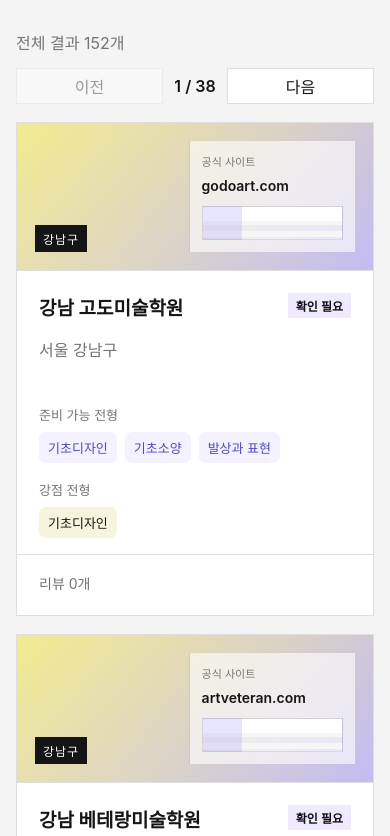
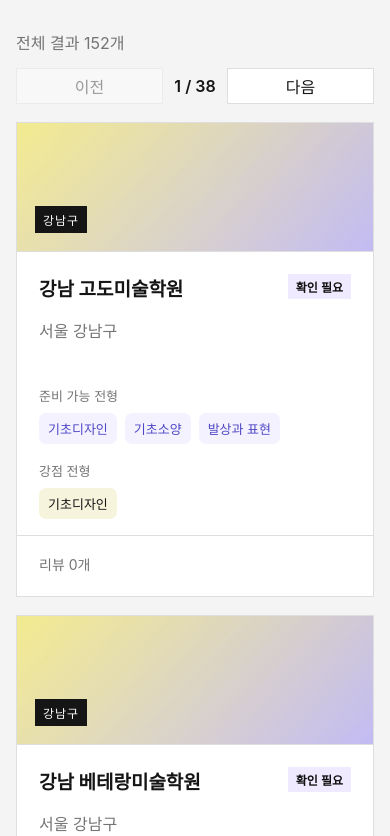
Before and after one commit to lovewithbona/midaeium, a React (Vite) app: page /#/ in a window 390 px wide. Shown: the part 888-1724 px from the top of the page. Built offline with nearby package versions, Linux system fonts and the light colour scheme; a web font is replaced by a local one.

Commit message:
Hide academy site preview on mobile

```diff
--- a/src/styles.css
+++ b/src/styles.css
@@ -1344,12 +1344,13 @@ input::placeholder {
   }
 
   .site-preview {
-    width: min(52%, 180px);
-    padding: 12px;
+    display: none;
   }
 
-  .site-preview i {
-    height: 34px;
+  .academy-visual.has-homepage {
+    align-items: flex-end;
+    justify-content: flex-start;
+    gap: 0;
   }
 
   .tool-actions {
```
